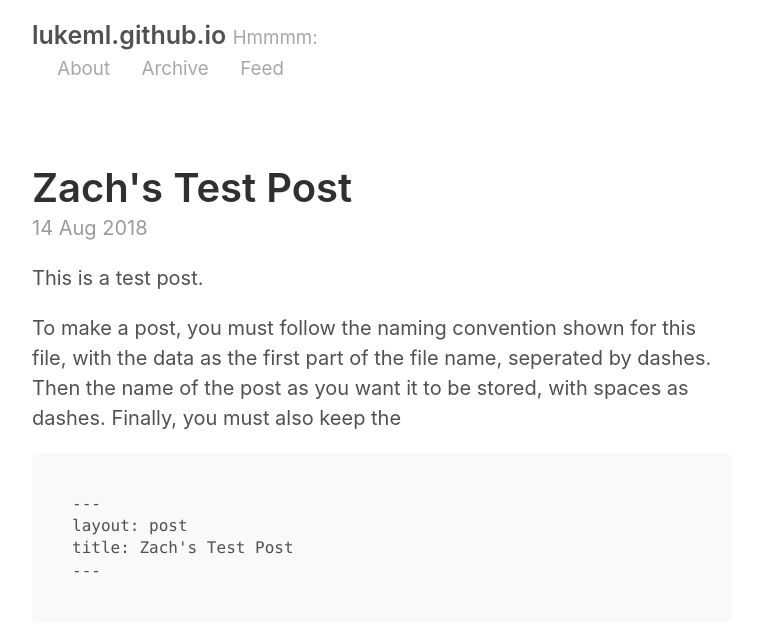
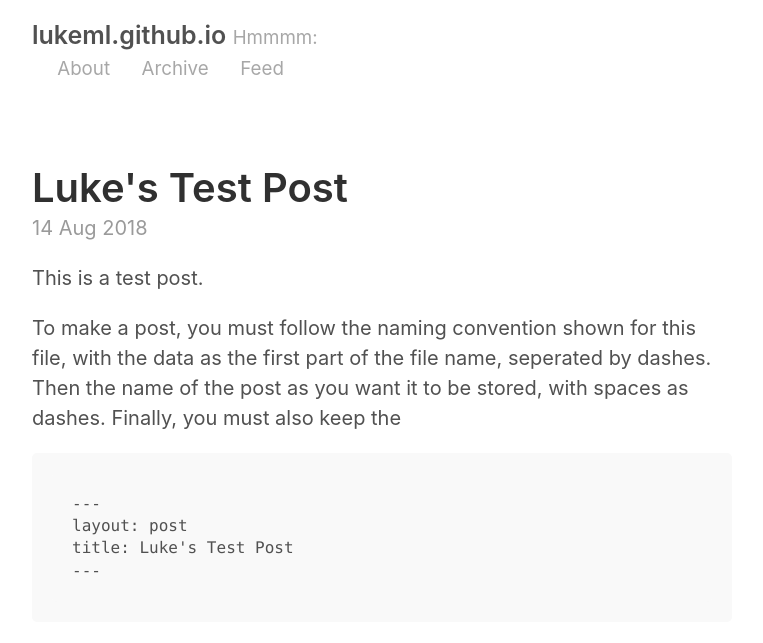
Before and after one commit to lukeml/lukeml.github.io, a Jekyll site: the page built from _posts/2018-08-14-Testing-Local-Images.md, in a window 1280 px wide. Shown: the top 643 px of the page, without its empty margins (258-1021 px from the left). Built offline with Jekyll 4.4.1, drawn with Linux system fonts in a browser that asks for light colours.

Commit message:
Edited Zach's first blog post I think

````diff
--- a/_posts/2018-08-14-Testing-Local-Images.md
+++ b/_posts/2018-08-14-Testing-Local-Images.md
@@ -1,6 +1,6 @@
 ---
 layout: post
-title: Zach's Test Post
+title: Luke's Test Post
 ---
 
 This is a test post.
@@ -13,7 +13,7 @@ Finally, you must also keep the
 ```
 ---
 layout: post
-title: Zach's Test Post
+title: Luke's Test Post
 ---
 ```
 
````
